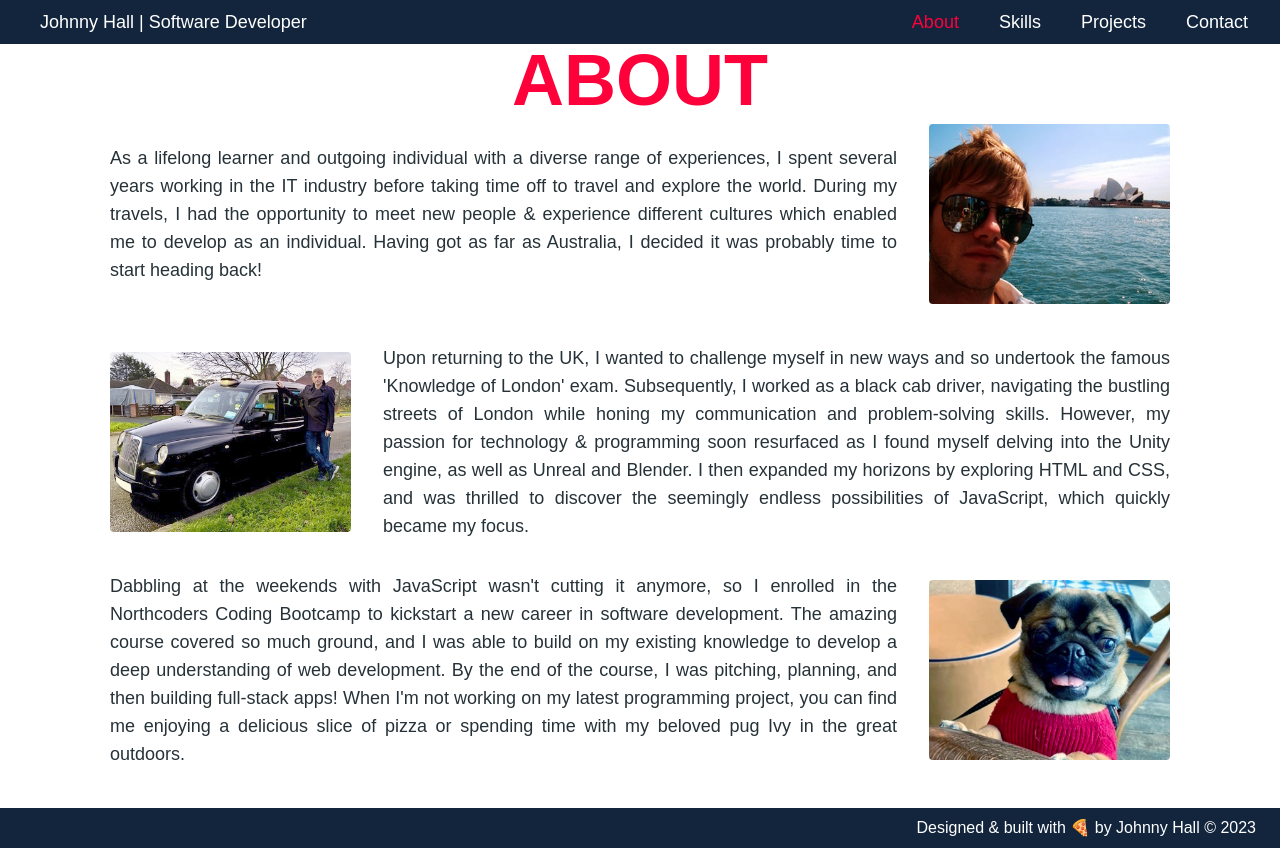
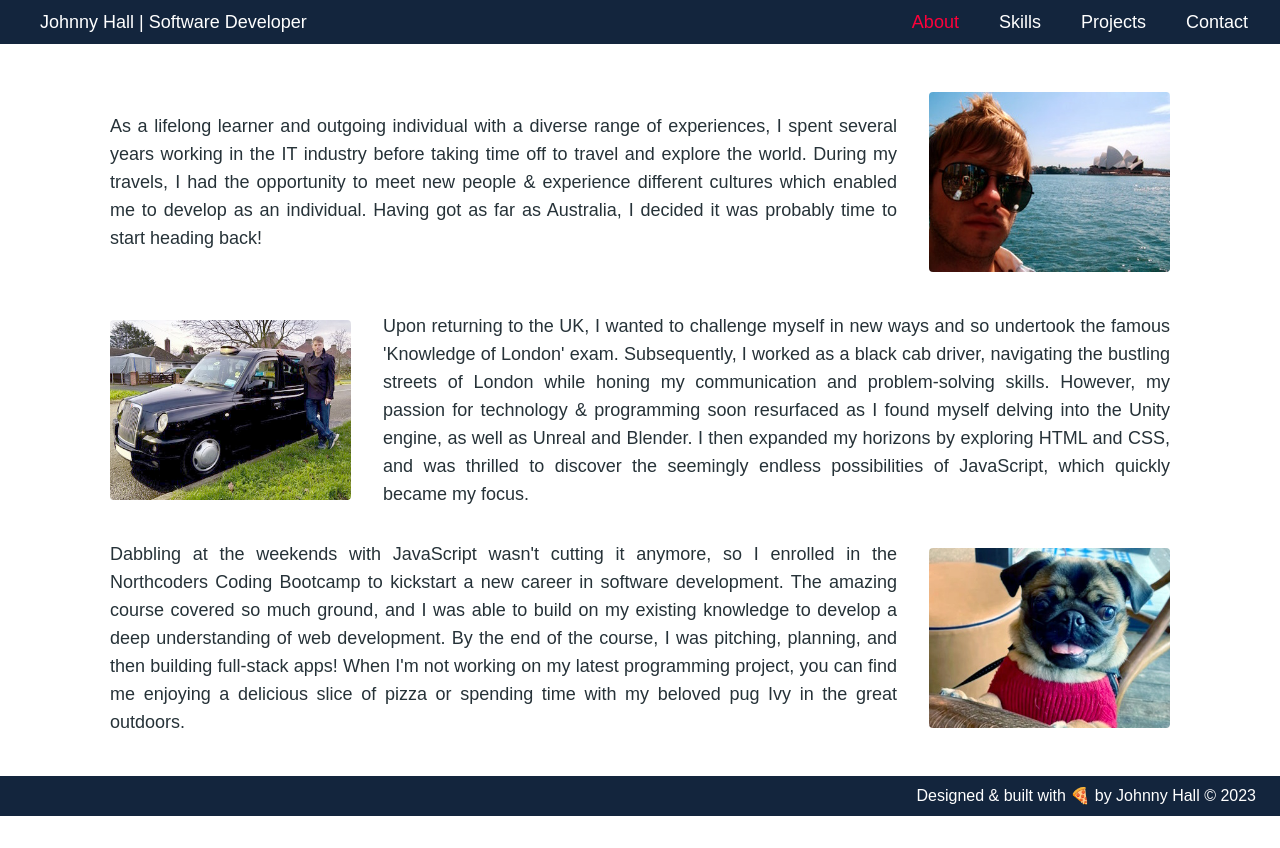
Before and after one commit to jbhall4291/portfolio, a React (Create React App) app: page /about in a window 1280 px wide. After the commit the page ends 816 px from the top, so only its background shows below. Built offline with nearby package versions, Linux system fonts and the light colour scheme.

Commit message:
remove H1

```diff
--- a/src/components/About.jsx
+++ b/src/components/About.jsx
@@ -13,15 +13,13 @@ import {
 
 function About() {
   return (
-    <div
-      className="plex container mx-auto pb-10 px-5 lg:px-10"
-    >
-      <h1
+    <div className="plex container mx-auto px-5 py-10 lg:px-10">
+      {/* <h1
         className="headline-font text-center text-7xl text-highlight"
         id="about"
       >
         ABOUT
-      </h1>
+      </h1> */}
 
       <div className="flex grid-rows-3 flex-col items-center gap-x-8 gap-y-8 md:grid md:grid-cols-4">
         <Typography
```
